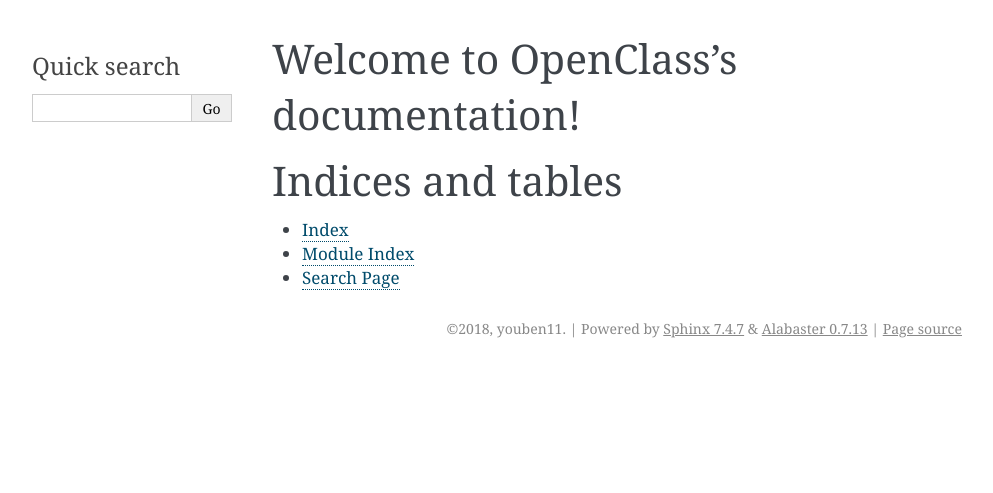
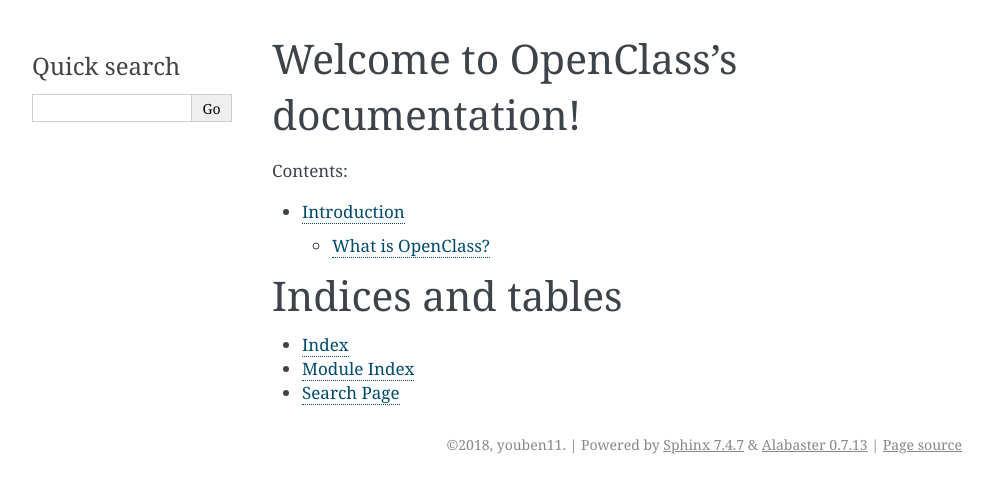
Before and after one commit to youben11/open-class, a Sphinx documentation site: the page built from docs/source/index.rst, in a window 1280 px wide. Shown: the top 493 px of the page, without its empty margins (148-1141 px from the left). Built offline with Sphinx 7.4.7, drawn with Linux system fonts in a browser that asks for light colours.

Commit message:
add an intro to the docs

```diff
--- a/docs/source/index.rst
+++ b/docs/source/index.rst
@@ -10,6 +10,8 @@ Welcome to OpenClass's documentation!
    :maxdepth: 2
    :caption: Contents:
 
+   intro.rst
+
 
 
 Indices and tables
--- /dev/null
+++ b/docs/source/intro.rst
@@ -0,0 +1,7 @@
+Introduction
+============
+
+What is OpenClass?
+------------------
+
+OpenClass is a web app that promote information sharing through organized workshops.
```
